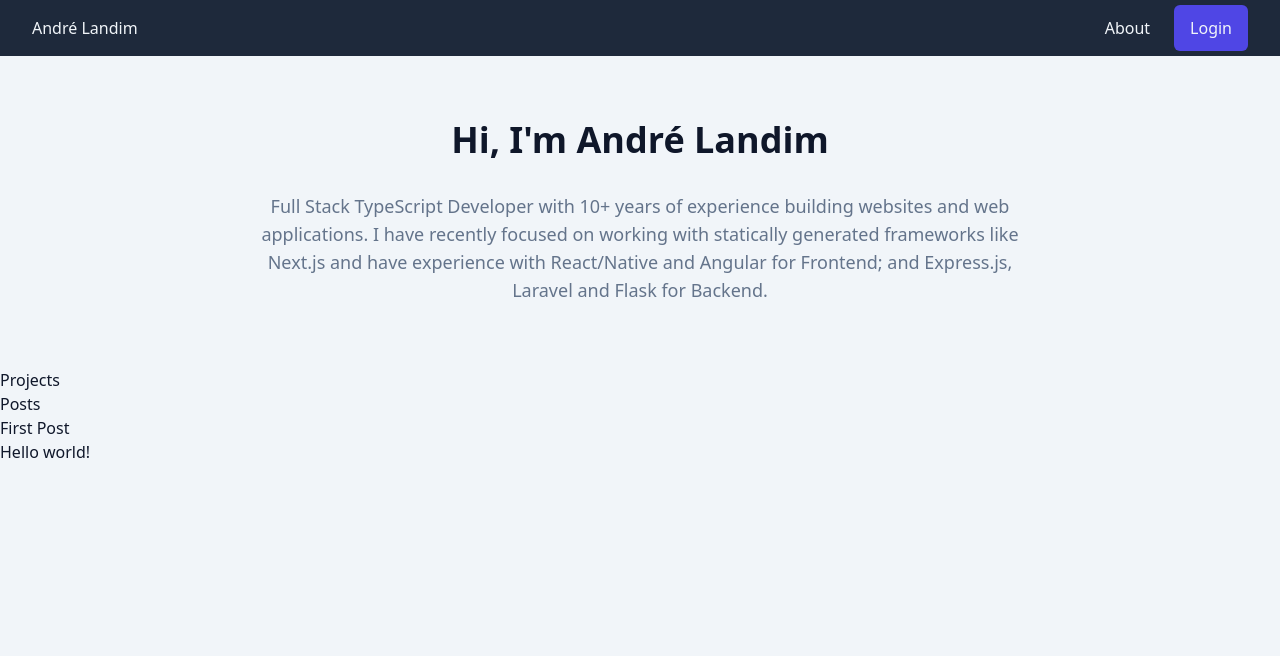
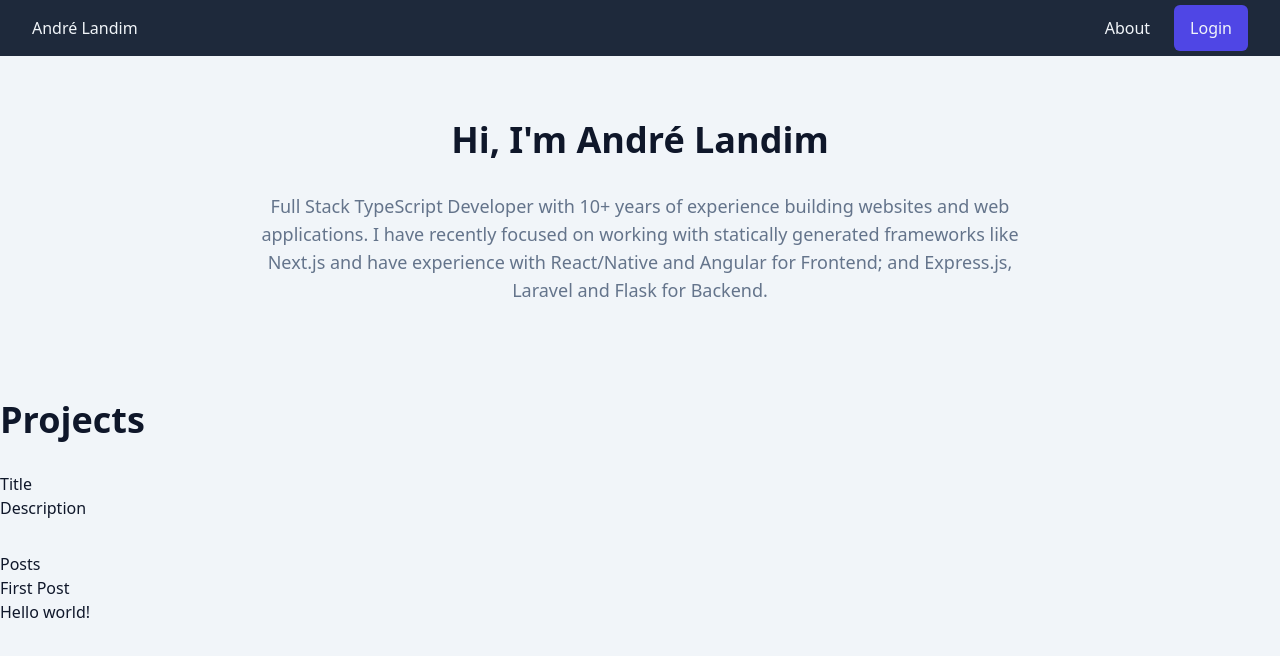
Before and after one commit to arbezerra/arbezerra, a SvelteKit app in the folder front/: page / in a window 1280 px wide. Shown: the top 656 px of the page. Built offline with nearby package versions, Linux system fonts and the light colour scheme.

Commit message:
Project skeleton

```diff
--- /dev/null
+++ b/front/src/components/Project.svelte
@@ -0,0 +1,8 @@
+<script lang="ts">
+	import type { IProject } from "../interfaces/Project";
+
+	export let project: IProject;
+</script>
+
+<h2>{project.title}</h2>
+<p>{project.description}</p>
--- a/front/src/components/Projects.svelte
+++ b/front/src/components/Projects.svelte
@@ -1,3 +1,13 @@
-<section class="">
-	<h1>Projects</h1>
+<script lang="ts">
+	import type { IProject } from "../interfaces/Project";
+	import Project from "./Project.svelte";
+
+	const projects: IProject[] = [{ id: '1', title: 'Title', description: "Description" }];
+</script>
+
+<section class="py-8">
+	<h1 class="text-4xl font-bold mb-8">Projects</h1>
+	{#each projects as project}
+		<Project {project} />
+	{/each}
 </section>
--- /dev/null
+++ b/front/src/interfaces/Project.ts
@@ -0,0 +1,5 @@
+export type IProject = {
+    id: string;
+    title: string;
+    description: string;
+}
```
